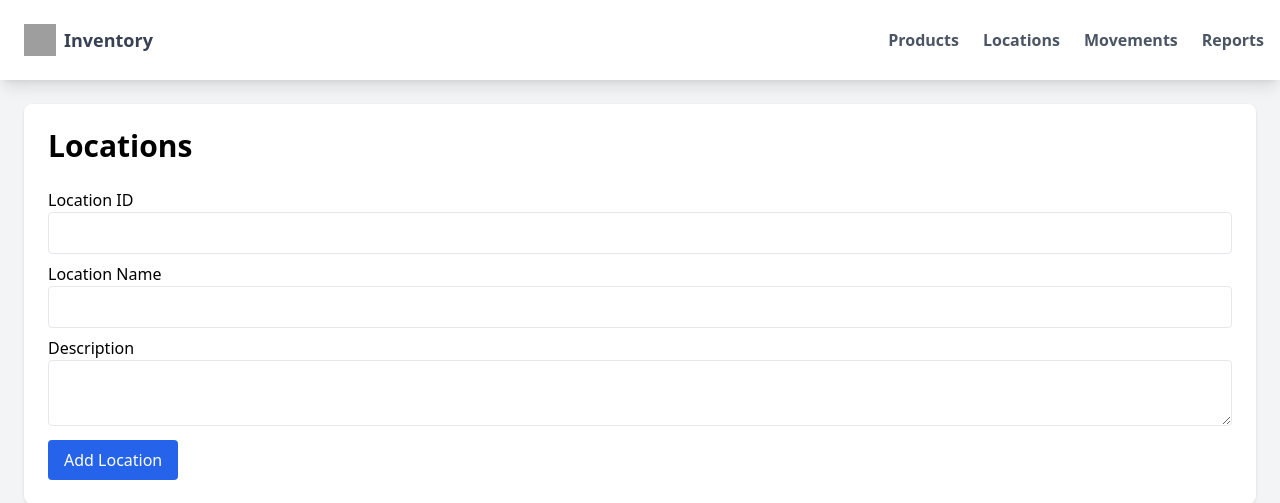
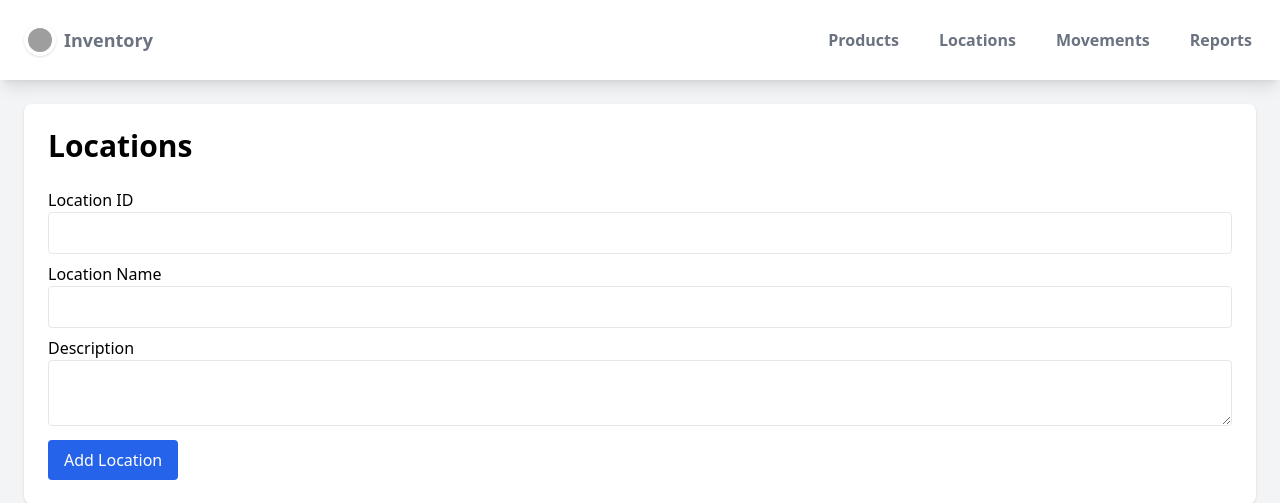
Before and after one commit to hemasp4/inventory-sys, a Flask app: page /locations in a window 1280 px wide. Shown: the top 503 px of the page. Run offline with Flask 3, Linux system fonts and the light colour scheme; some libraries are stand-ins or nearby versions; grey boxes are pictures that could not be loaded.

Commit message:
changes in UI with buttons

```diff
--- a/templates/base.html
+++ b/templates/base.html
@@ -13,57 +13,66 @@
     <nav class="bg-white shadow-lg">
         <div class="max-w-7xl mx-auto px-4">
             <div class="flex justify-between items-center py-4">
-
                 <!-- Logo -->
                 <a href="/" class="flex items-center py-2 px-2">
-                    <img src="https://cdn-icons-png.flaticon.com/128/11167/11167560.png" alt="Logo" class="h-8 w-8 mr-2">
-                    <span class="font-semibold text-gray-700 text-lg">Inventory</span>
+                    <img src="https://cdn-icons-png.flaticon.com/128/11167/11167560.png" alt="Logo" class="h-8 w-8 mr-2 rounded-full bg-white p-1 shadow">
+                    <span class="font-semibold text-gray-500 text-lg">Inventory</span>
                 </a>
 
-                <!-- Desktop Navbar -->
-                <div class="hidden md:flex items-center space-x-6">
-                    <a href="/products" class="text-gray-600 font-semibold hover:text-green-500 transition duration-300">Products</a>
-                    <a href="/locations" class="text-gray-600 font-semibold hover:text-green-500 transition duration-300">Locations</a>
-                    <a href="/movements" class="text-gray-600 font-semibold hover:text-green-500 transition duration-300">Movements</a>
-                    <a href="/reports" class="text-gray-600 font-semibold hover:text-green-500 transition duration-300">Reports</a>
+                <!-- Primary Navbar items -->
+                <div class="hidden md:flex items-center space-x-4">
+                    <a href="/products" class="py-2 px-3 text-gray-500 font-semibold hover:text-green-500 transition duration-300">Products</a>
+                    <a href="/locations" class="py-2 px-3 text-gray-500 font-semibold hover:text-green-500 transition duration-300">Locations</a>
+                    <a href="/movements" class="py-2 px-3 text-gray-500 font-semibold hover:text-green-500 transition duration-300">Movements</a>
+                    <a href="/reports" class="py-2 px-3 text-gray-500 font-semibold hover:text-green-500 transition duration-300">Reports</a>
                 </div>
 
                 <!-- Mobile menu button -->
                 <div class="md:hidden flex items-center">
-                    <button class="mobile-menu-button outline-none">
-                        <svg class="w-6 h-6 text-gray-600 hover:text-green-500" fill="none" stroke="currentColor" viewBox="0 0 24 24">
-                            <path stroke-linecap="round" stroke-linejoin="round" stroke-width="2" d="M4 6h16M4 12h16M4 18h16"></path>
+                    <button class="outline-none mobile-menu-button">
+                        <svg class="w-6 h-6 text-gray-500 hover:text-green-500" fill="none" stroke-linecap="round" stroke-linejoin="round" stroke-width="2"
+                            viewBox="0 0 24 24" stroke="currentColor">
+                            <path d="M4 6h16M4 12h16m-7 6h7"></path>
                         </svg>
                     </button>
                 </div>
+            </div>
+        </div>
 
-            </div>
-
-            <!-- Mobile Menu -->
-            <div class="hidden mobile-menu md:hidden">
-                <ul class="bg-gray-100">
-                    <li><a href="/products" class="block px-4 py-2 text-gray-700 font-semibold hover:bg-green-500 hover:text-white transition duration-300">Products</a></li>
-                    <li><a href="/locations" class="block px-4 py-2 text-gray-700 font-semibold hover:bg-green-500 hover:text-white transition duration-300">Locations</a></li>
-                    <li><a href="/movements" class="block px-4 py-2 text-gray-700 font-semibold hover:bg-green-500 hover:text-white transition duration-300">Movements</a></li>
-                    <li><a href="/reports" class="block px-4 py-2 text-gray-700 font-semibold hover:bg-green-500 hover:text-white transition duration-300">Reports</a></li>
-                </ul>
-            </div>
+        <!-- Mobile menu -->
+        <div class="hidden mobile-menu">
+            <ul class="bg-white shadow-md">
+                <li><a href="/products" class="block px-4 py-2 text-gray-500 font-semibold hover:bg-green-500 hover:text-white transition duration-300">Products</a></li>
+                <li><a href="/locations" class="block px-4 py-2 text-gray-500 font-semibold hover:bg-green-500 hover:text-white transition duration-300">Locations</a></li>
+                <li><a href="/movements" class="block px-4 py-2 text-gray-500 font-semibold hover:bg-green-500 hover:text-white transition duration-300">Movements</a></li>
+                <li><a href="/reports" class="block px-4 py-2 text-gray-500 font-semibold hover:bg-green-500 hover:text-white transition duration-300">Reports</a></li>
+            </ul>
         </div>
 
         <script>
             const btn = document.querySelector("button.mobile-menu-button");
             const menu = document.querySelector(".mobile-menu");
-
             btn.addEventListener("click", () => {
                 menu.classList.toggle("hidden");
             });
         </script>
     </nav>
 
-    <!-- Main Content -->
+    <!-- Conditional central box only for index page -->
+    {% if request.path == '/' %}
+    <main class="flex-1 flex items-center justify-center">
+        <div class="bg-white shadow-lg rounded-lg p-8 w-80 flex flex-col space-y-4 text-center">
+            <a href="/products" class="py-2 px-4 bg-gray-100 rounded hover:bg-green-500 hover:text-white transition duration-300 font-semibold">Products</a>
+            <a href="/locations" class="py-2 px-4 bg-gray-100 rounded hover:bg-green-500 hover:text-white transition duration-300 font-semibold">Locations</a>
+            <a href="/movements" class="py-2 px-4 bg-gray-100 rounded hover:bg-green-500 hover:text-white transition duration-300 font-semibold">Movements</a>
+            <a href="/reports" class="py-2 px-4 bg-gray-100 rounded hover:bg-green-500 hover:text-white transition duration-300 font-semibold">Reports</a>
+        </div>
+    </main>
+    {% else %}
     <main class="flex-1 container mx-auto p-6">
         {% block content %}{% endblock %}
     </main>
+    {% endif %}
 
 </body>
 </html>
--- a/templates/edit_product.html
+++ b/templates/edit_product.html
@@ -22,7 +22,7 @@
     </div>
 
     <button type="submit" class="bg-green-600 text-white px-4 py-2 rounded hover:bg-green-700">Update Product</button>
-    <a href="{{ url_for('main.products') }}" class="ml-4 rounded px-4 py-2 bg-red-500 text-white">Cancel</a>
+    <a href="{{ url_for('main.products') }}" class="ml-4 rounded px-4 py-2 bg-red-500 text-white">Back</a>
   </form>
 </div>
 {% endblock %}
--- a/templates/locations.html
+++ b/templates/locations.html
@@ -42,9 +42,9 @@
                     <td class="px-4 py-2 border-b">{{ location.location_id }}</td>
                     <td class="px-4 py-2 border-b">{{ location.name }}</td>
                     <td class="px-4 py-2 border-b">{{ location.description }}</td>
-                    <td class="px-4 py-2 border-b space-x-2">
-                        <a href="{{ url_for('main.edit_location', location_id=location.location_id) }}" class="text-blue-600 hover:underline">Edit</a>
-                        <a href="{{ url_for('main.delete_location', location_id=location.location_id) }}" class="text-red-600 hover:underline">Delete</a>
+                    <td class="px-6 py-4 border-b space-x-2">
+                        <a href="{{ url_for('main.edit_location', location_id=location.location_id) }}" class="text-white px-4 py-2 rounded-lg bg-blue-600">Edit</a>
+                        <a href="{{ url_for('main.delete_location', location_id=location.location_id) }}" class="text-white px-4 py-2 rounded-lg bg-red-600">Delete</a>
                     </td>
                 </tr>
                 {% else %}
--- a/templates/movements.html
+++ b/templates/movements.html
@@ -56,8 +56,8 @@
         <td class="px-6 py-4">{{ move.qty }}</td>
         <td class="px-6 py-4">{{ move.timestamp }}</td>
         <td class="px-6 py-4">
-          <a href="{{ url_for('main.edit_movement', movement_id=move.movement_id) }}" class="text-blue-600 hover:underline">Edit</a>
-          <a href="{{ url_for('main.delete_movement', movement_id=move.movement_id) }}" class="text-red-600 hover:underline ml-4">Delete</a>
+          <a href="{{ url_for('main.edit_movement', movement_id=move.movement_id) }}" class="text-white px-4 py-2 rounded-lg bg-blue-600">Edit</a>
+          <a href="{{ url_for('main.delete_movement', movement_id=move.movement_id) }}" class="text-white px-4 py-2 rounded-lg bg-red-600">Delete</a>
         </td>
       </tr>
       {% endfor %}
--- a/templates/products.html
+++ b/templates/products.html
@@ -45,8 +45,8 @@
         <td class="px-6 py-4">{{ product.name }}</td>
         <td class="px-6 py-4">{{ product.description }}</td>
         <td class="px-6 py-4 space-x-2">
-          <a href="{{ url_for('main.edit', product_id=product.product_id) }}" class="text-yellow-500 hover:underline">Edit</a>
-          <a href="{{ url_for('main.delete', product_id=product.product_id) }}" class="text-red-500 hover:underline">Delete</a>
+          <a href="{{ url_for('main.edit', product_id=product.product_id) }}" class="text-white px-4 py-2 rounded-lg bg-blue-600">Edit</a>
+          <a href="{{ url_for('main.delete', product_id=product.product_id) }}" class="text-white px-4 py-2 rounded-lg bg-red-600">Delete</a>
         </td>
       </tr>
       {% endfor %}
```
